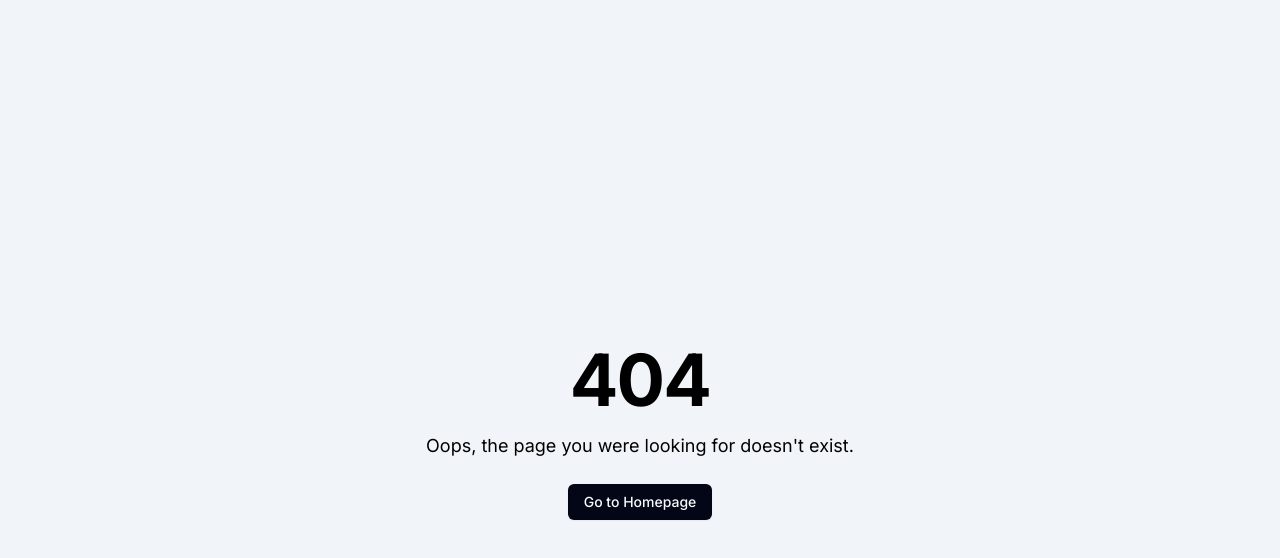
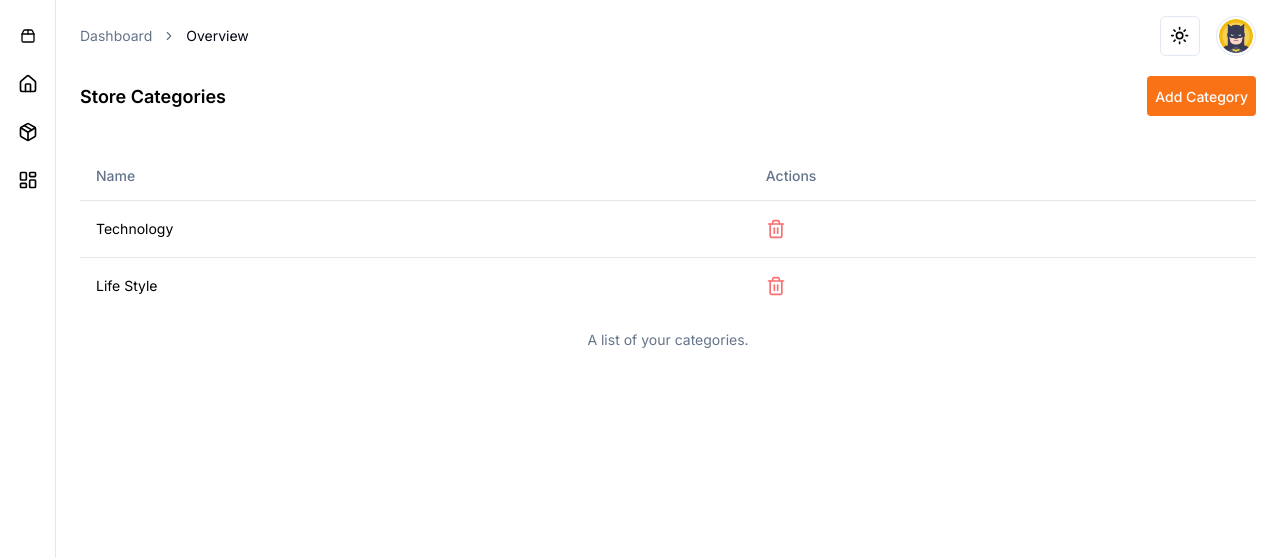
Before and after one commit to ronishpaudel/dashboard_template, a Next.js app: page /dashboard/category in a window 1280 px wide. Before the commit this address had no page. Shown: the top 558 px of the page. Built offline with nearby package versions, Linux system fonts and the light colour scheme.

Commit message:
category page added

```diff
--- /dev/null
+++ b/app/dashboard/category/page.tsx
@@ -0,0 +1,75 @@
+"use client";
+import React, { useState } from "react";
+
+import { ArrowLeft, Trash2 } from "lucide-react";
+import {
+  Table,
+  TableBody,
+  TableCaption,
+  TableCell,
+  TableHead,
+  TableHeader,
+  TableRow,
+} from "@/components/ui/table";
+import { SideNavBar } from "@/app/component/side-nabar";
+import Header from "@/app/component/header";
+import { useRouter } from "next/navigation";
+import { CategoryDialog } from "@/app/component/categoryDialog";
+
+const Page = () => {
+  const { back } = useRouter();
+  // Dummy data
+  const [data, setData] = useState([
+    {
+      id: "1",
+      name: "Technology",
+    },
+    { id: "2", name: "Life Style" },
+  ]);
+
+  const handleDeleteRow = (id: string) => {
+    setData(data.filter((item) => item.id !== id));
+  };
+
+  return (
+    <div className="flex min-h-screen w-full flex-col bg-muted/40">
+      <SideNavBar />
+      <div className="flex flex-col sm:gap-4 sm:py-4 sm:pl-14">
+        <Header />
+        <main className="grid flex-1 items-center gap-4 p-4 sm:px-6 sm:py-0 md:gap-8 ">
+          <div className="flex items-center justify-between gap-2 w-full py-1">
+            <div className="flex items-center gap-2">
+              <div className="text-[18px] font-semibold">Store Categories</div>
+            </div>
+
+            <CategoryDialog />
+          </div>
+          <Table className="rounded-[10px]">
+            <TableCaption>A list of your categories.</TableCaption>
+            <TableHeader>
+              <TableRow>
+                <TableHead>Name</TableHead>
+                <TableHead>Actions</TableHead>
+              </TableRow>
+            </TableHeader>
+            <TableBody>
+              {data.map((row, index) => (
+                <TableRow key={index}>
+                  <TableCell>{row.name}</TableCell>
+                  <TableCell>
+                    <Trash2
+                      className="text-red-400 cursor-pointer w-[20px]"
+                      onClick={() => handleDeleteRow(row.id)}
+                    />
+                  </TableCell>
+                </TableRow>
+              ))}
+            </TableBody>
+          </Table>
+        </main>
+      </div>
+    </div>
+  );
+};
+
+export default Page;
```
